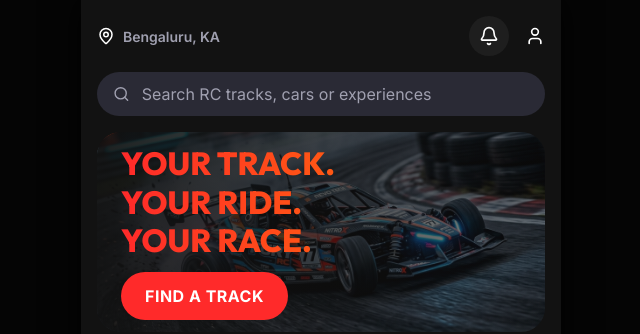
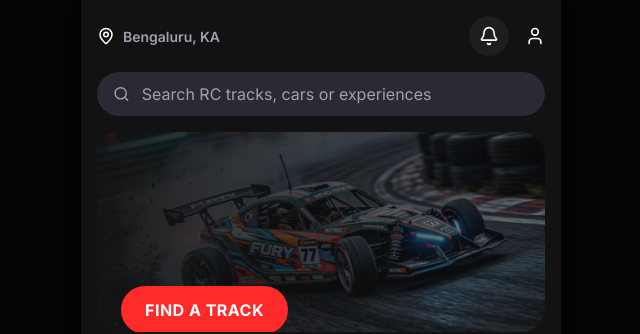
Before and after one commit to alizee000/rcc, a Next.js app: page /home in a window 1280 px wide. Shown: the top 334 px of the page, without its empty margins (319-959 px from the left). Built offline with nearby package versions, Linux system fonts and the light colour scheme; no server answers.

Commit message:
UI: Refine burning text animation to maintain consistency

```diff
--- a/src/app/home/page.module.css
+++ b/src/app/home/page.module.css
@@ -106,6 +106,40 @@
   font-weight: 800;
   margin-bottom: 12px;
   text-transform: uppercase;
+
+  /* Fire Gradient */
+  background: linear-gradient(90deg, #ff1744, #ff8000, #ffc400, #ff1744);
+  background-size: 200% auto;
+  -webkit-background-clip: text;
+  -webkit-text-fill-color: transparent;
+  background-clip: text;
+  animation: fireGradient 3s linear infinite;
+}
+
+@keyframes fireGradient {
+  to {
+    background-position: 200% center;
+  }
+}
+
+.animatedText {
+  display: block;
+  opacity: 0;
+  animation: slideUpFade 0.6s ease-out forwards;
+}
+
+.delay1 { animation-delay: 0.15s; }
+.delay2 { animation-delay: 0.3s; }
+
+@keyframes slideUpFade {
+  0% {
+    opacity: 0;
+    transform: translateY(20px);
+  }
+  100% {
+    opacity: 1;
+    transform: translateY(0);
+  }
 }
 
 .categories {
--- a/src/app/home/page.tsx
+++ b/src/app/home/page.tsx
@@ -59,8 +59,10 @@ export default function Home() {
         />
         <div className={styles.heroOverlay}></div>
         <div className={styles.heroContent}>
-          <h1 className={`${styles.heroTitle} text-gradient`} style={{ fontSize: '2rem', lineHeight: '1.2' }}>
-            Your Track.<br/>Your Ride.<br/>Your Race.
+          <h1 className={styles.heroTitle} style={{ fontSize: '2.5rem', lineHeight: '1.2' }}>
+            <span className={styles.animatedText}>Your Track.</span>
+            <span className={`${styles.animatedText} ${styles.delay1}`}>Your Ride.</span>
+            <span className={`${styles.animatedText} ${styles.delay2}`}>Your Race.</span>
           </h1>
           <Link href="#nearby" className="btn-primary" style={{ display: 'inline-flex', width: 'fit-content' }}>
             Find a Track
```
